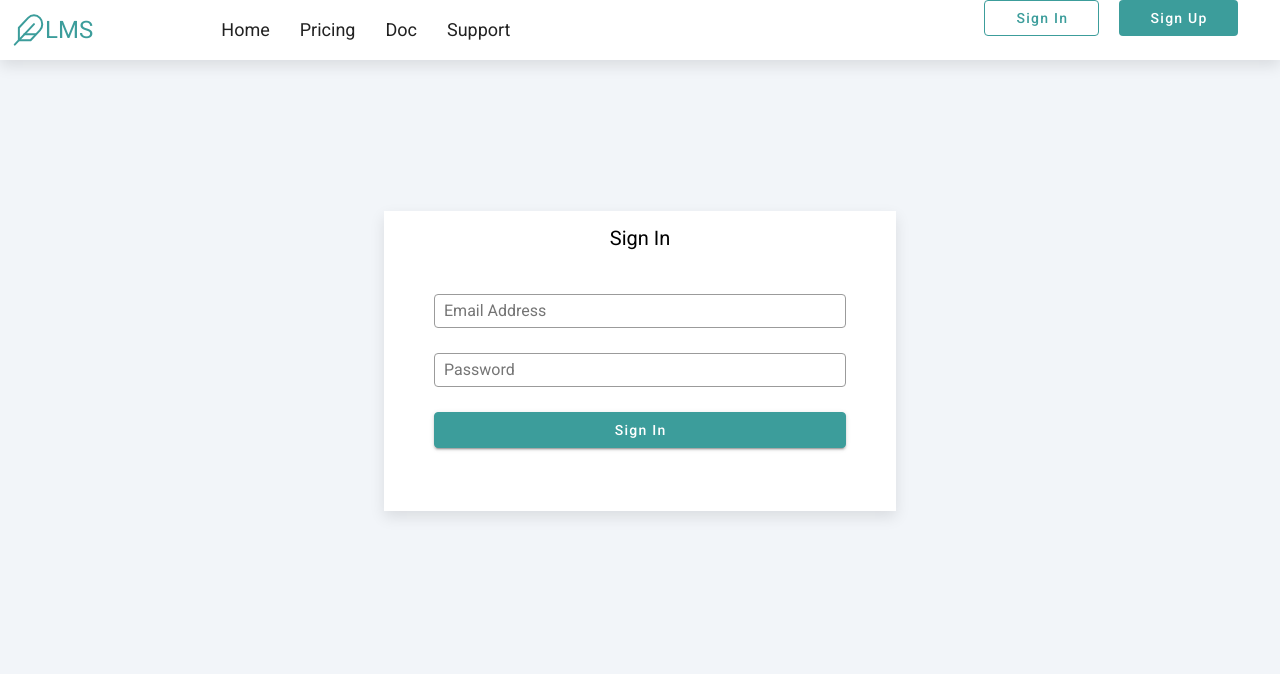
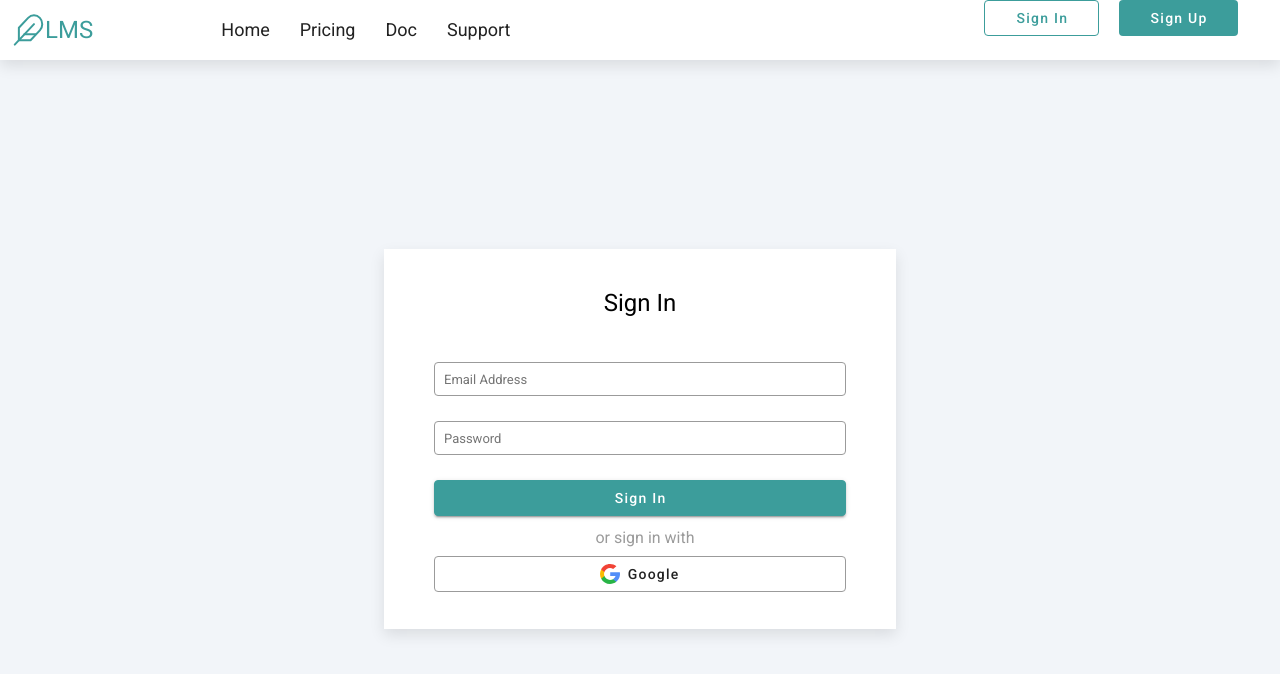
Before and after one commit to nitpum/KMUTT-CPE327-FinalProject, a Nuxt app: page /signin in a window 1280 px wide. Shown: the top 674 px of the page. Built offline with nearby package versions, Linux system fonts and the light colour scheme.

Commit message:
complete signin page

```diff
--- a/pages/signin.vue
+++ b/pages/signin.vue
@@ -9,6 +9,11 @@
               <input class="input" type="text" placeholder="Email Address" />
               <input class="input" type="password" placeholder="Password" />
               <v-btn class="navbar-btn input" color="primary">Sign in</v-btn>
+              <p class="sep-card">or sign in with</p>
+              <v-btn style="margin-top: -10px;" class="navbar-btn input" outlined>
+                <img class="logo" :src="require('@/assets/icons/google.svg')" alt />
+                Google
+              </v-btn>
             </div>
           </div>
         </v-row>
@@ -31,15 +36,15 @@ export default {
   background-color: #f2f5f9;
 }
 .login-card {
-  margin: 12% 0px 0px 30%;
+  margin: 15% 0px 0px 30%;
   width: 40%;
-  height: 300px;
+  height: 380px;
   background-color: white;
   box-shadow: 0px 6px 14px 0px rgba(0, 0, 0, 0.1);
 }
 .title-card {
-  margin-top: 12px;
-  font-size: 20px;
+  margin-top: 36px;
+  font-size: 24px;
   color: #000000;
   text-align: center;
   font-weight: normal;
@@ -49,13 +54,24 @@ export default {
 }
 .input {
   width: 100%;
-  font-size: 16px;
+  font-size: 13px;
   padding: 9px;
   height: 34px;
   background: #ffffff;
-  border: 1px solid #9b9b9b;
+  border: 0.5px solid #9b9b9b;
   box-sizing: border-box;
   border-radius: 4px;
   margin-top: 25px;
 }
+.sep-card {
+  text-align: center;
+  padding: 10px 0px 0px 10px;
+  color: #9b9b9b;
+}
+
+.logo {
+  width: 20px;
+  margin: 0px;
+  margin-right: 6px;
+}
 </style>
```
Also changed, not shown: assets/icons/google.svg (added).
